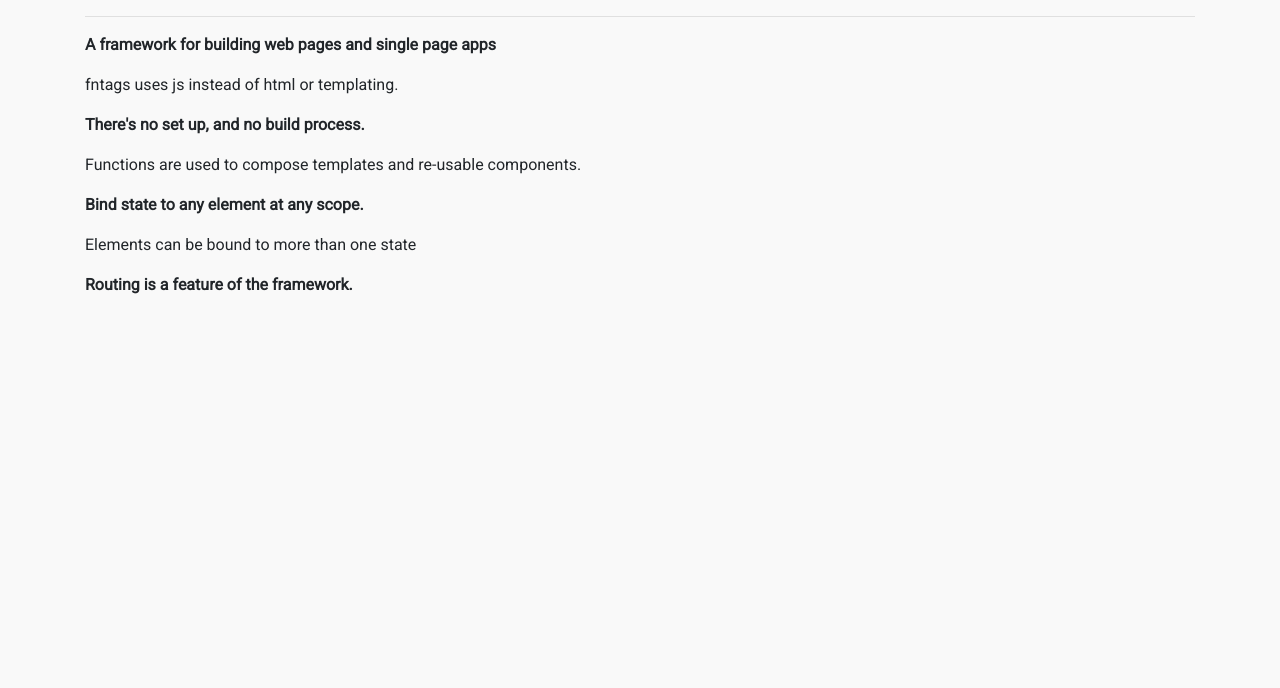
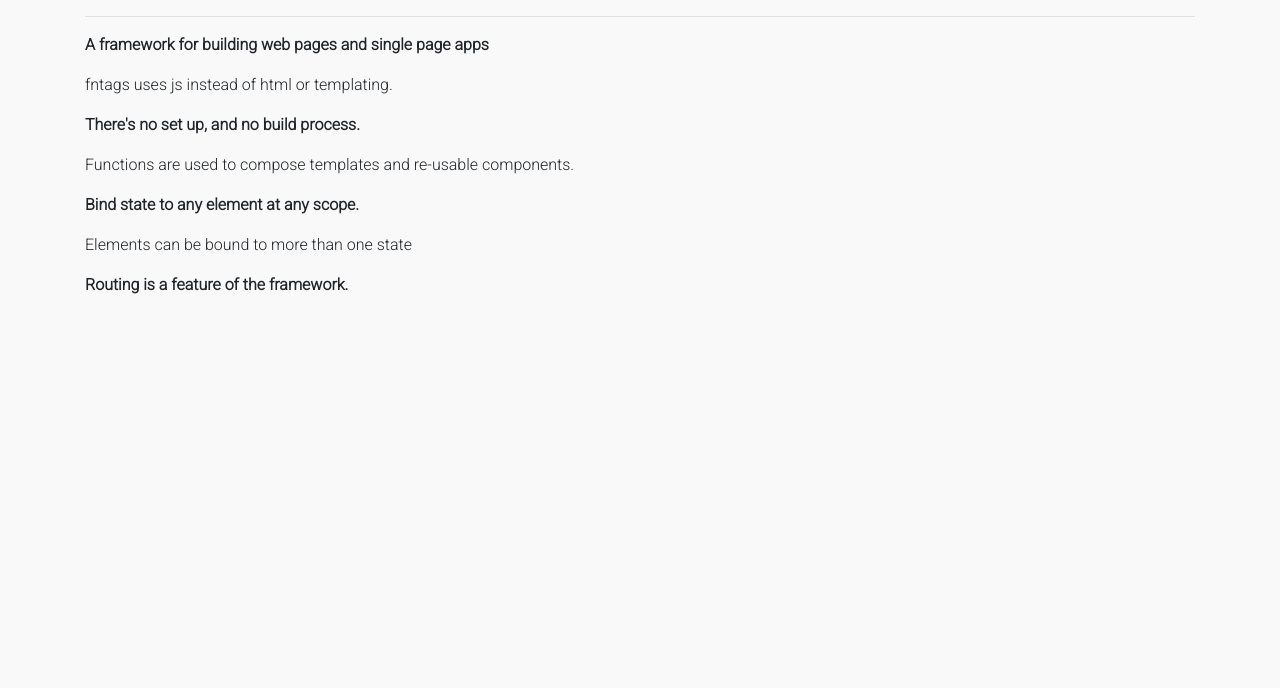
Before and after one commit to SRFNStack/fntags, a website: page docs/index.html in a window 1280 px wide. Shown: the part 112-800 px from the top of the page. Drawn offline with nearby package versions, Linux system fonts and the light colour scheme.

Commit message:
reduce font weight for roboto

```diff
--- a/docs/index.html
+++ b/docs/index.html
@@ -9,7 +9,7 @@
     <script src="https://cdnjs.cloudflare.com/ajax/libs/prism/1.17.1/components/prism-core.js" integrity="sha256-vQ+J5XjegC3urCfaXZtySDzqJOqNxxIA3q1NZbFoOj0=" crossorigin="anonymous"></script>
     <script src="https://cdnjs.cloudflare.com/ajax/libs/prism/1.17.1/plugins/autoloader/prism-autoloader.min.js" integrity="sha256-ht8ay6ZTPZfuixYB99I5oRpCLsCq7Do2LjEYLwbe+X8=" crossorigin="anonymous"></script>
     <link rel="stylesheet" href="https://cdnjs.cloudflare.com/ajax/libs/prism/1.17.1/themes/prism-okaidia.min.css" integrity="sha256-Ykz0nNWK7w4QWJUYR7OraN4773aMB/11aMt1nZyrhuQ=" crossorigin="anonymous" />
-    <link href="https://fonts.googleapis.com/css?family=Roboto&display=swap" rel="stylesheet">
+    <link href="https://fonts.googleapis.com/css?family=Roboto:300&display=swap" rel="stylesheet">
     <!--    font-family: 'Roboto', sans-serif;-->
     <link href="https://fonts.googleapis.com/css?family=Ubuntu&display=swap" rel="stylesheet">
     <!--    font-family: 'Ubuntu', sans-serif;-->
```
